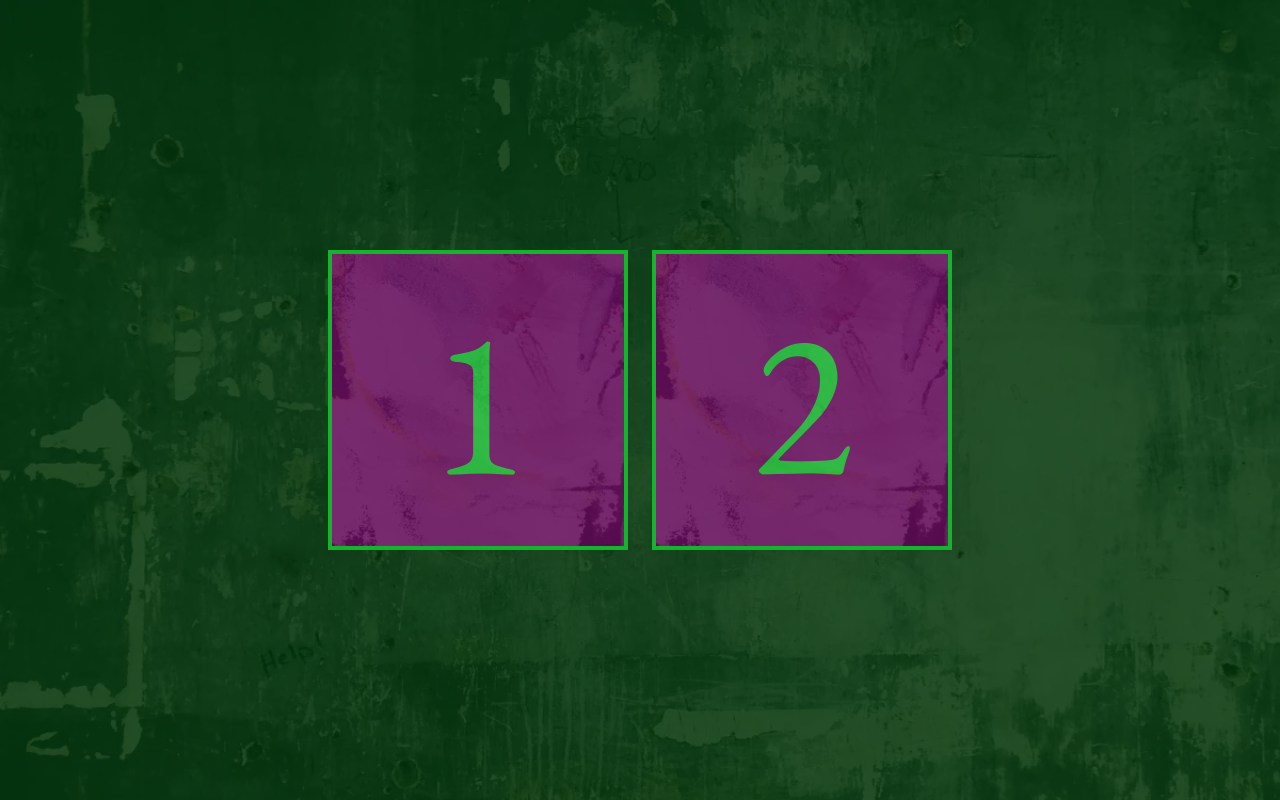
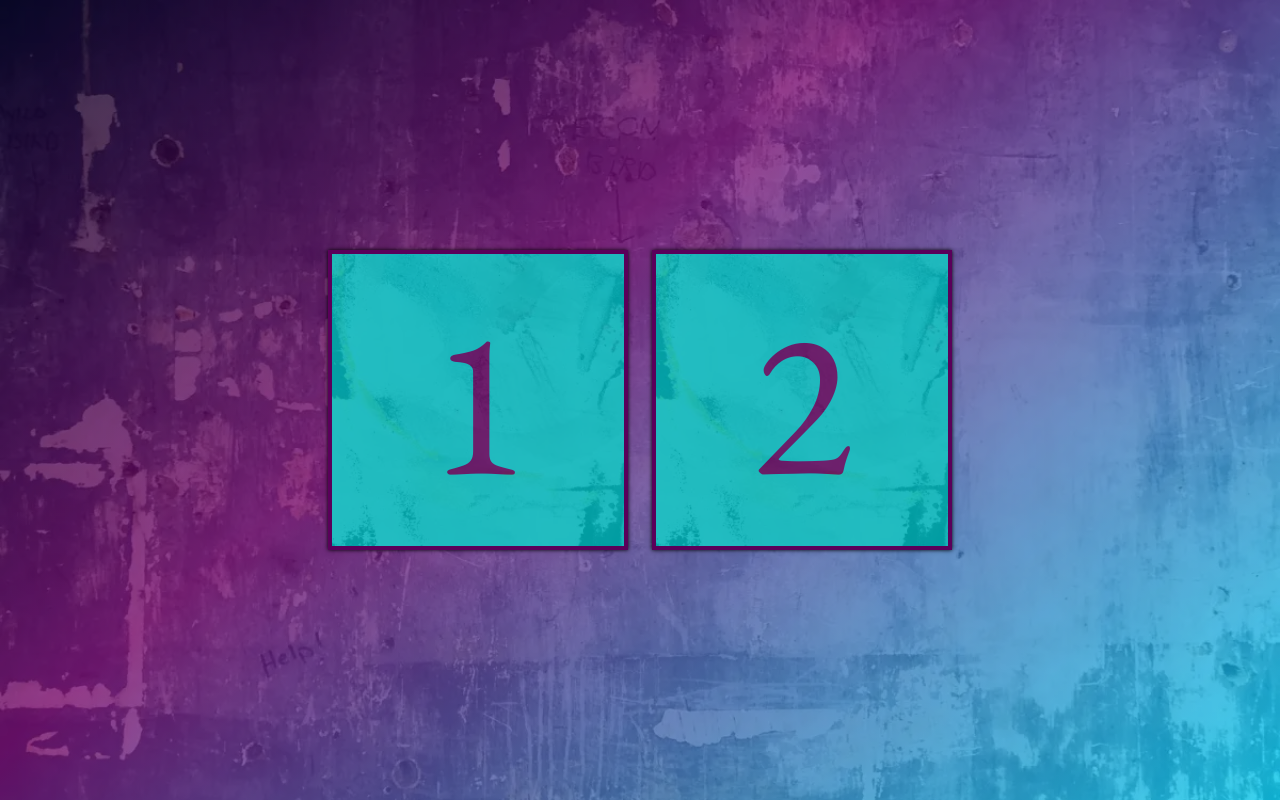
Before and after one commit to cibietici/WEB-postart2022, a Next.js app: page / in a window 1280 px wide. Built offline with nearby package versions, Linux system fonts and the light colour scheme.

Commit message:
Change ingress

```diff
--- a/styles/Home.module.css
+++ b/styles/Home.module.css
@@ -10,7 +10,8 @@
   flex-direction: column;
   justify-content: center;
   align-items: center;
-  background-color: #00350a;
+  background: rgb(2,0,36);
+  background: linear-gradient(140deg, rgba(2,0,36,1) 0%, rgba(121,9,118,1) 40%, rgba(0,212,255,1) 100%);
 }
 
 .main::before {
@@ -22,21 +23,33 @@
   right: 0px;
   bottom: 0px;
   left: 0px;
-  opacity: 0.15;
+  opacity: 0.25;
 }
 
+.experimentsList {
+  margin: 0 auto;
+}
+
+@media screen and (min-width: 768px) {
   .experimentsList {
     display: flex;
     flex-flow: row wrap;
     gap: 1.2rem;
     list-style: none;
     padding: 0;
-  margin: 0;
+    margin: 0 auto;
     position: relative;
+  }
 }
 
 .experimentsList a {
   cursor: pointer;
+}
+
+@media screen and (min-width: 768px) {
+  .experimentsList a {
+    margin: 2rem 0;
+  }
 }
 
 .experimentsList li {
@@ -52,9 +65,16 @@
   font-size: 26vh;
   color: var(--border-nav-item-color);
   padding: 0;
-  margin: 0;
   position: relative;
   transition: transform 0.2s ease-in-out;
+  box-shadow: 0px 0px 4px #000;
+  margin: 2rem 0;
+}
+
+@media screen and (min-width: 768px) {
+  .experimentsList li {
+    margin: 0;
+  }
 }
 
 .experimentsList li::before {
@@ -81,13 +101,13 @@
   position: absolute;
   top: 0;
   left: 0;
-  font-size: 4rem;
+  font-size: 3.6rem;
   padding-top: 30%;
   line-height: 100%;
   z-index: 2;
   width: 100%;
   text-align: center;
-  background-color: rgba(20, 20, 20, 0.8);
+  background-color: rgba(102, 171, 184, 0.5);
   height: 100%;
   margin: 0;
   transform: translateX(-300px);
--- a/styles/globals.css
+++ b/styles/globals.css
@@ -1,8 +1,8 @@
 @import url('https://fonts.googleapis.com/css2?family=EB+Garamond:ital,wght@0,400;0,500;0,600;1,400;1,500;1,600&display=swap');
 
 :root {
-  --border-nav-item-color: rgb(20, 180, 45);
-  --nav-item-back: rgb(100, 10, 90);
+  --border-nav-item-color: rgb(90, 0, 90);
+  --nav-item-back: rgb(0, 181, 187);
 }
 
 html,
--- a/utils/utils.tsx
+++ b/utils/utils.tsx
@@ -0,0 +1,3 @@
+export function first() {
+    return true
+}
```
Lines whose indentation alone changed are shown as unchanged.
